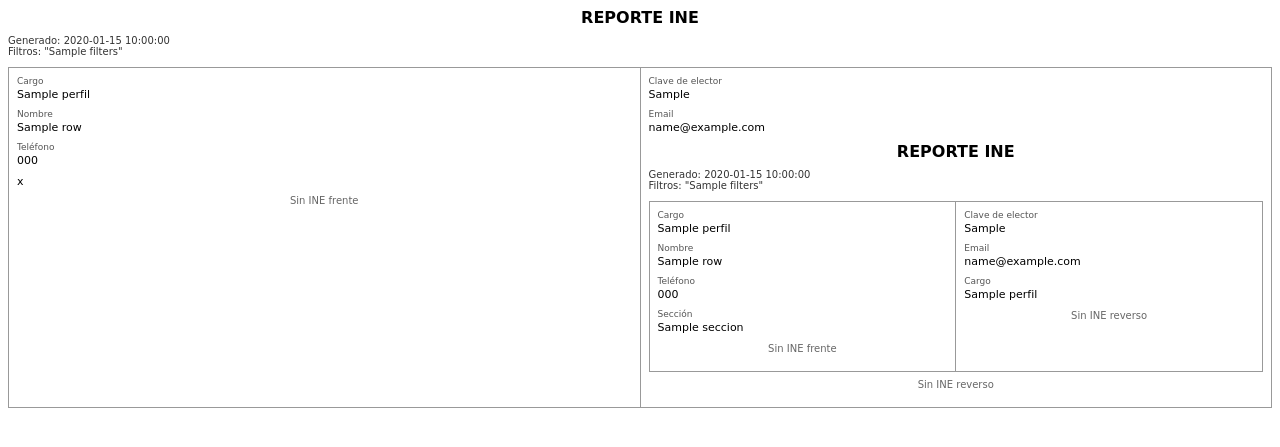
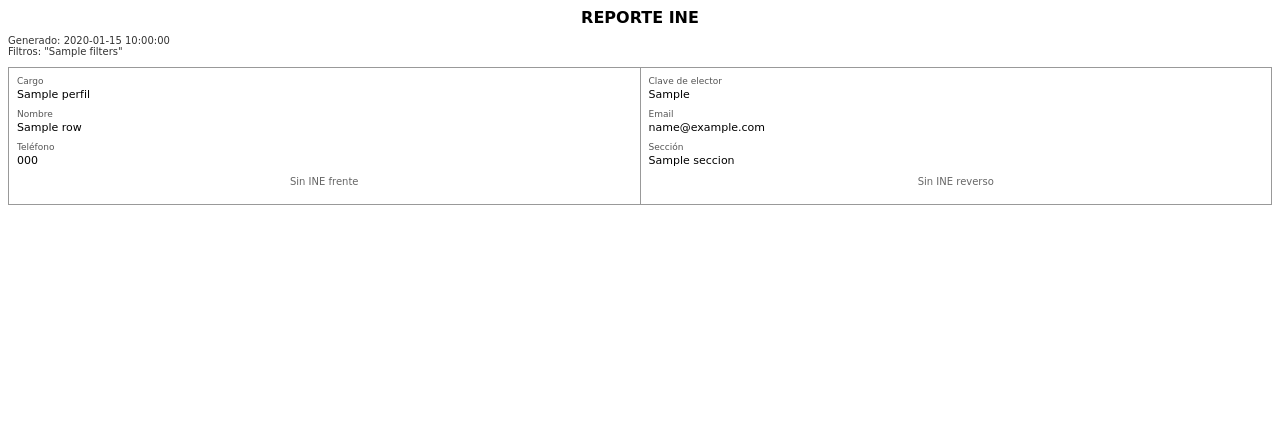
Before and after one commit to Nasakareal/federalista, a Laravel app: template resources/views/reportes/ine_pdf.blade.php in a window 1280 px wide. Shown: the top 447 px of the page. Run offline with Laravel 8, Linux system fonts and the light colour scheme; the template is opened without the code that fills it: most values are stand-ins (such as "Sample title", 1, 10 or a date in 2020).

Commit message:
pequeño error

```diff
--- a/resources/views/reportes/ine_pdf.blade.php
+++ b/resources/views/reportes/ine_pdf.blade.php
@@ -9,7 +9,6 @@
     .meta { font-size:10px; margin-bottom:10px; color:#333; }
 
     table { width:100%; border-collapse: collapse; }
-    td { border:1px solid #999; vertical-align: top; padding:8px; }
     .card { width:100%; border-collapse: collapse; }
     .card td { border:1px solid #999; padding:8px; vertical-align: top; }
 
@@ -28,12 +27,13 @@
 <body>
 
 @php
-    // ✅ 3 registros por página
+  // 3 tarjetas por hoja
   $perPage = 3;
 
-    // ✅ DomPDF: mejor pasar imágenes como base64
+  // DomPDF: imágenes en base64 para que SIEMPRE salgan
   $imgData = function($path){
     if(!$path || !is_file($path)) return null;
+
     $ext = strtolower(pathinfo($path, PATHINFO_EXTENSION));
     $mime = match($ext){
       'jpg','jpeg' => 'image/jpeg',
@@ -42,8 +42,10 @@
       default      => null,
     };
     if(!$mime) return null;
+
     $bin = @file_get_contents($path);
     if($bin === false) return null;
+
     return 'data:'.$mime.';base64,'.base64_encode($bin);
   };
 @endphp
@@ -58,17 +60,17 @@
   <tbody>
     @foreach($rows as $i => $r)
       @php
-          $cargo   = $r->perfil ?? '';
-          $nombre  = $r->nombre_completo ?? '';
-          $seccion = $r->seccion ?? '';
+        $cargo   = trim((string)($r->perfil ?? ''));
+        $nombre  = trim((string)($r->nombre_completo ?? ''));
+        $seccion = trim((string)($r->seccion ?? ''));
 
         $front = $imgData($r->ine_frente_path ?? null);
         $back  = $imgData($r->ine_reverso_path ?? null);
       @endphp
 
       <tr>
+        {{-- COLUMNA IZQUIERDA --}}
         <td class="col">
-            {{-- ✅ arriba del nombre: Cargo --}}
           <div class="block">
             <div class="lbl">Cargo</div>
             <div class="val normal">{{ $cargo }}</div>
@@ -84,7 +86,7 @@
             <div class="val normal">{{ $r->telefono ?? '' }}</div>
           </div>
 
-            x
+
 
           <div class="block">
             <div class="imgwrap">
@@ -97,6 +99,7 @@
           </div>
         </td>
 
+        {{-- COLUMNA DERECHA --}}
         <td class="col">
           <div class="block">
             <div class="lbl">Clave de elector</div>
@@ -108,124 +111,9 @@
             <div class="val normal">{{ $r->email ?? '' }}</div>
           </div>
 
-            <!doctype html>
-<html lang="es">
-<head>
-  <meta charset="utf-8">
-  <title>Reporte INE</title>
-  <style>
-    body { font-family: DejaVu Sans, sans-serif; font-size: 11px; }
-    .title { text-align:center; font-size:16px; font-weight:bold; margin: 0 0 8px 0; }
-    .meta { font-size:10px; margin-bottom:10px; color:#333; }
-
-    table { width:100%; border-collapse: collapse; }
-    td { border:1px solid #999; vertical-align: top; padding:8px; }
-    .card { width:100%; border-collapse: collapse; }
-    .card td { border:1px solid #999; padding:8px; vertical-align: top; }
-
-    .col { width:50%; }
-    .lbl { font-size:9px; color:#555; margin-bottom:2px; }
-    .val { font-size:11px; font-weight:600; }
-    .val.normal { font-weight:400; }
-    .block { margin-bottom:8px; }
-    .imgwrap { margin-top:6px; text-align:center; }
-    .img { max-width:260px; max-height:170px; width:auto; height:auto; }
-    .small { font-size:10px; color:#666; }
-
-    .pagebreak { page-break-after: always; }
-  </style>
-</head>
-<body>
-
-  @php
-    // ✅ 3 registros por página
-    $perPage = 3;
-
-    // ✅ DomPDF: mejor pasar imágenes como base64
-    $imgData = function($path){
-      if(!$path || !is_file($path)) return null;
-      $ext = strtolower(pathinfo($path, PATHINFO_EXTENSION));
-      $mime = match($ext){
-        'jpg','jpeg' => 'image/jpeg',
-        'png'        => 'image/png',
-        'webp'       => 'image/webp',
-        default      => null,
-      };
-      if(!$mime) return null;
-      $bin = @file_get_contents($path);
-      if($bin === false) return null;
-      return 'data:'.$mime.';base64,'.base64_encode($bin);
-    };
-  @endphp
-
-  <div class="title">REPORTE INE</div>
-  <div class="meta">
-    Generado: {{ $fecha }}<br>
-    Filtros: {{ json_encode($filters, JSON_UNESCAPED_UNICODE) }}
-  </div>
-
-  <table class="card">
-    <tbody>
-      @foreach($rows as $i => $r)
-        @php
-          $cargo   = $r->perfil ?? '';
-          $nombre  = $r->nombre_completo ?? '';
-          $seccion = $r->seccion ?? '';
-
-          $front = $imgData($r->ine_frente_path ?? null);
-          $back  = $imgData($r->ine_reverso_path ?? null);
-        @endphp
-
-        <tr>
-          <td class="col">
-            {{-- ✅ arriba del nombre: Cargo --}}
-            <div class="block">
-              <div class="lbl">Cargo</div>
-              <div class="val normal">{{ $cargo }}</div>
-            </div>
-
-            <div class="block">
-              <div class="lbl">Nombre</div>
-              <div class="val normal">{{ $nombre }}</div>
-            </div>
-
-            <div class="block">
-              <div class="lbl">Teléfono</div>
-              <div class="val normal">{{ $r->telefono ?? '' }}</div>
-            </div>
-
-            {{-- ✅ reemplazo de INE (Frente) por Sección --}}
           <div class="block">
             <div class="lbl">Sección</div>
             <div class="val normal">{{ $seccion }}</div>
-            </div>
-
-            <div class="block">
-              <div class="imgwrap">
-                @if($front)
-                  <img class="img" src="{{ $front }}">
-                @else
-                  <span class="small">Sin INE frente</span>
-                @endif
-              </div>
-            </div>
-          </td>
-
-          <td class="col">
-            <div class="block">
-              <div class="lbl">Clave de elector</div>
-              <div class="val normal">{{ $r->clave_elector ?? '' }}</div>
-            </div>
-
-            <div class="block">
-              <div class="lbl">Email</div>
-              <div class="val normal">{{ $r->email ?? '' }}</div>
-            </div>
-
-            {{-- ✅ reemplazo de INE (Reverso) por Cargo --}}
-            <div class="block">
-              <div class="lbl">Cargo</div>
-              <div class="val normal">{{ $cargo }}</div>
           </div>
 
           <div class="block">
@@ -240,7 +128,7 @@
         </td>
       </tr>
 
-        {{-- ✅ pagebreak cada 3 registros --}}
+      {{-- pagebreak cada 3 registros --}}
       @if(($i + 1) % $perPage === 0 && ($i + 1) < count($rows))
         </tbody>
       </table>
@@ -254,31 +142,3 @@
 
 </body>
 </html>
-
-
-            <div class="block">
-              <div class="imgwrap">
-                @if($back)
-                  <img class="img" src="{{ $back }}">
-                @else
-                  <span class="small">Sin INE reverso</span>
-                @endif
-              </div>
-            </div>
-          </td>
-        </tr>
-
-        {{-- ✅ pagebreak cada 3 registros --}}
-        @if(($i + 1) % $perPage === 0 && ($i + 1) < count($rows))
-          </tbody>
-        </table>
-        <div class="pagebreak"></div>
-        <table class="card">
-          <tbody>
-        @endif
-      @endforeach
-    </tbody>
-  </table>
-
-</body>
-</html>
```
Lines whose indentation alone changed are shown as unchanged.
